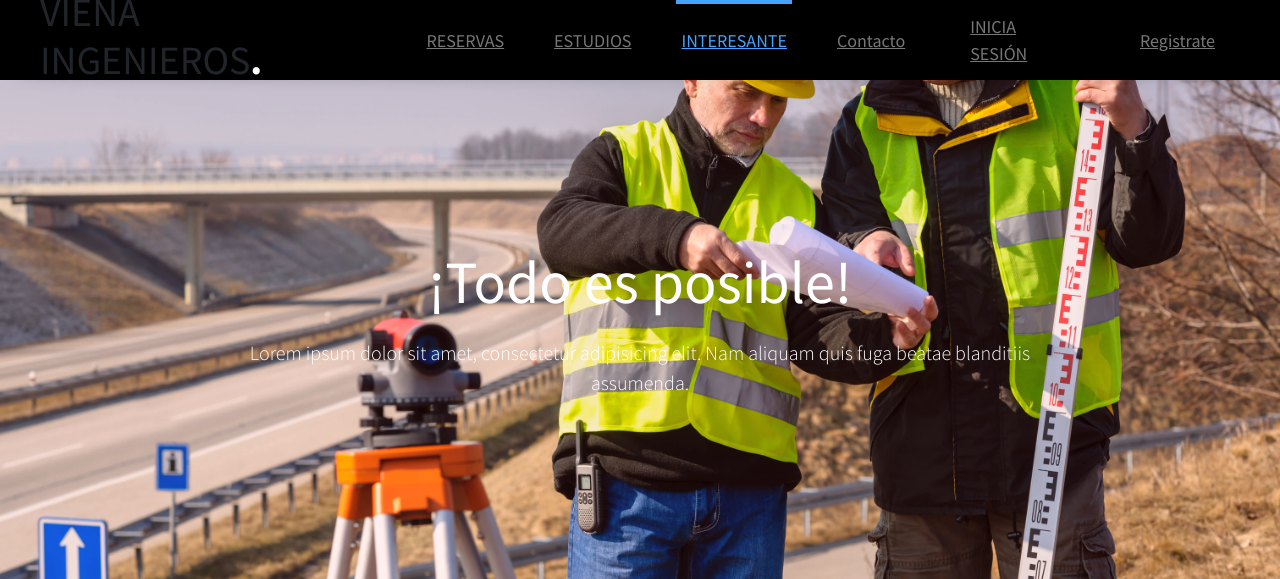
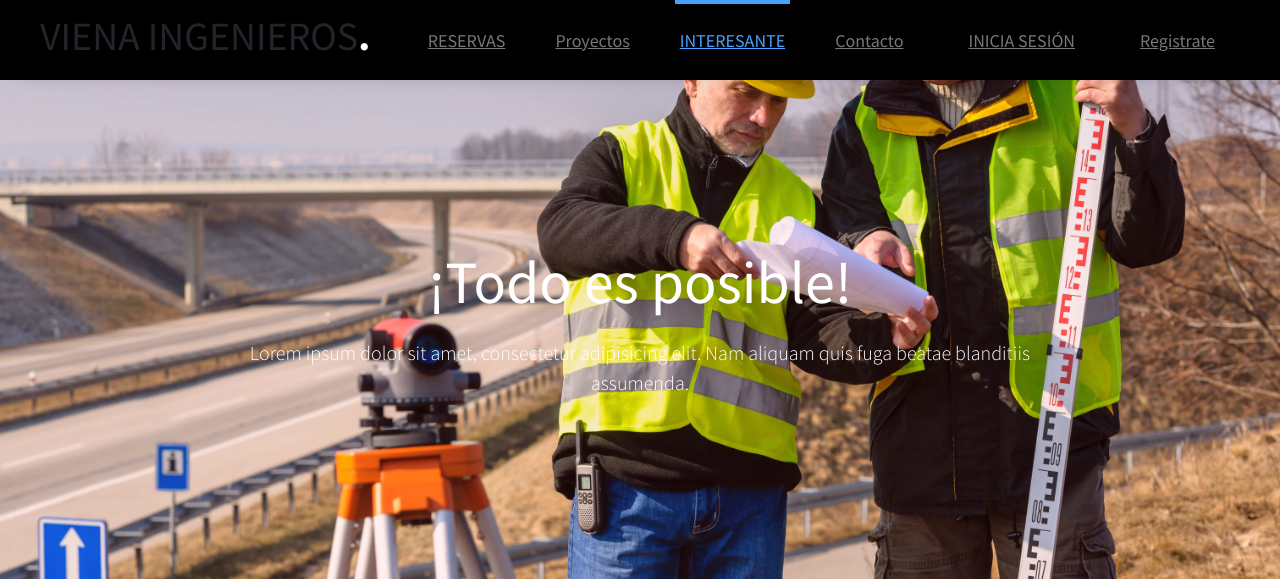
Before and after one commit to ZSRubi/VN-LA1, a PHP site: page / in a window 1280 px wide. Shown: the top 579 px of the page. Run offline with PHP 8.4, Linux system fonts and the light colour scheme; some libraries are stand-ins or nearby versions; some web fonts are replaced.

Commit message:
Update index.php

```diff
--- a/VN LA/index.php
+++ b/VN LA/index.php
@@ -51,7 +51,7 @@
                 <nav>
                     <ul>
                         <li><a href="#"> <i class="fas fa-home"></i> RESERVAS </a></li>
-                        <li><a href="#"> <i class="fab fa-youtube"> </i>ESTUDIOS</a></li>
+                        <li><a href="proyectos.php"> <i class="fab fa-youtube"> </i>Proyectos</a></li>
                         <li class="menu-selected"><a href="#" class="text-menu-selected">
                             <i class="fas fa-file-alt"></i>INTERESANTE</a></li>
                         <li><a href="#"> <i class="fas fa-headset"></i> Contacto</a></li>
```
